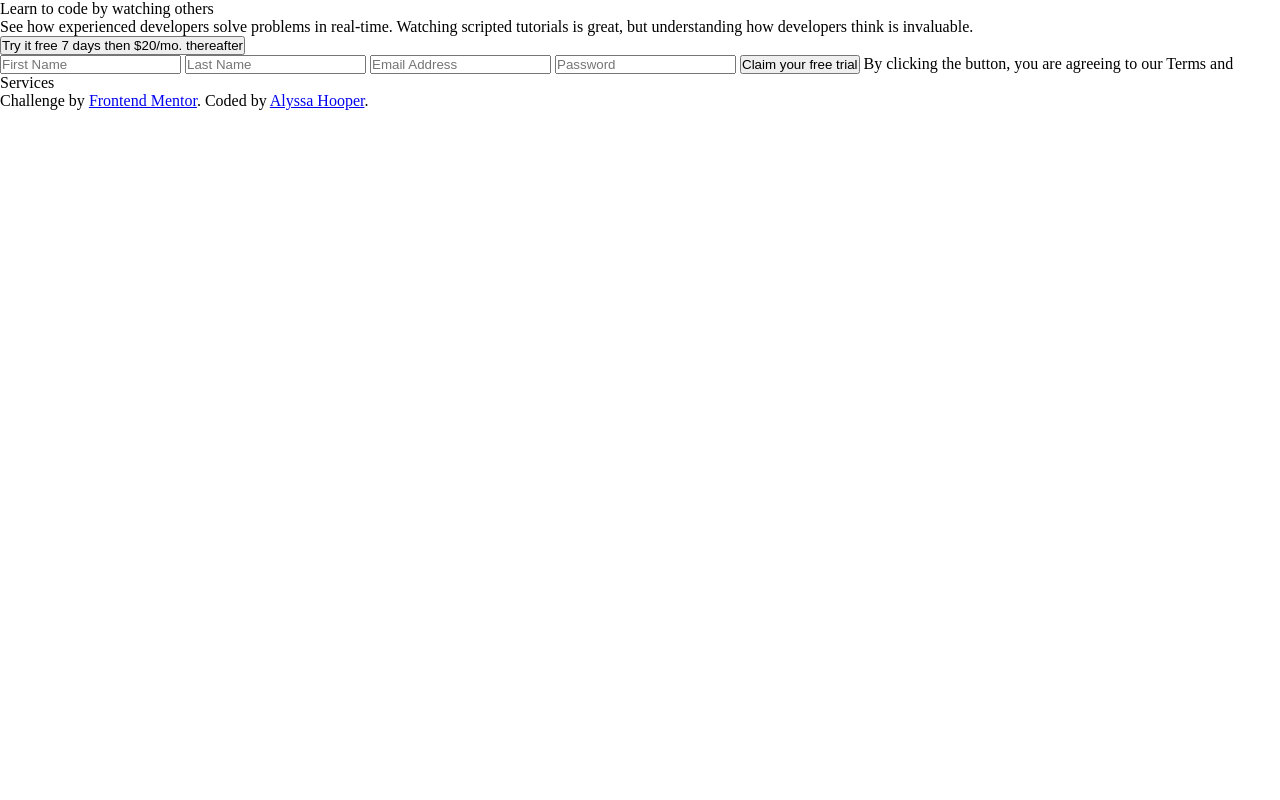
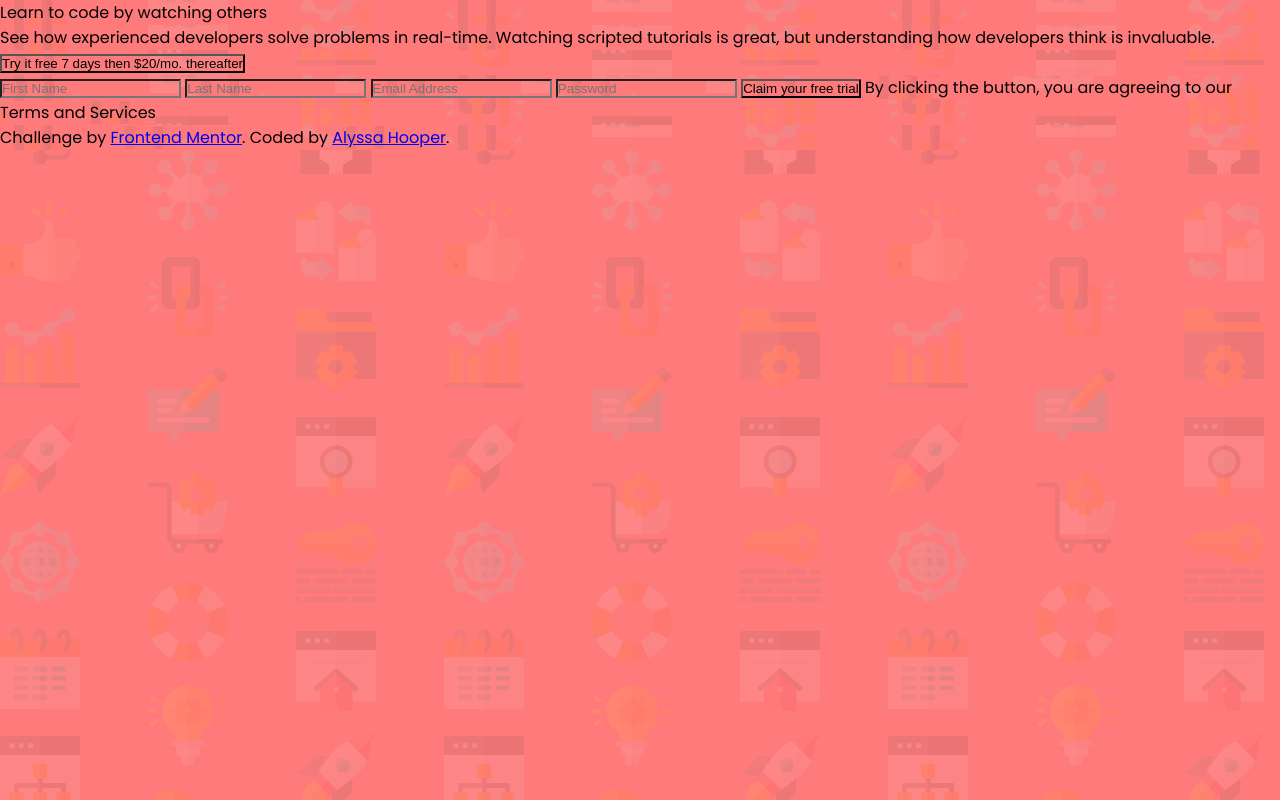
Before and after one commit to alyhoop/signup-form-component, a plain HTML site: page index.html in a window 1280 px wide. Drawn offline with Linux system fonts and the light colour scheme.

Commit message:
Imports font and changes background color

```diff
--- a/index.html
+++ b/index.html
@@ -4,6 +4,7 @@
   <meta charset="UTF-8">
   <meta name="viewport" content="width=device-width, initial-scale=1.0">
   <link rel="icon" type="image/png" sizes="32x32" href="./images/favicon-32x32.png">
+  <link href="https://fonts.googleapis.com/css2?family=Poppins:wght@400;500;600;700&display=swap" rel="stylesheet">
   <title>Frontend Mentor Sign-Up Form Challenge</title>
   <link rel="stylesheet" href="style.css">
 </head>
--- a/style.css
+++ b/style.css
@@ -1,4 +1,11 @@
 * {
   margin: 0;
   padding: 0;
+  background-color: hsl(0, 100%, 74%);
+  background-image: url("./images/bg-intro-desktop.png");
 }
+
+body {
+  font-family: 'Poppins', sans-serif;
+  font size: 16px;
+}
```
